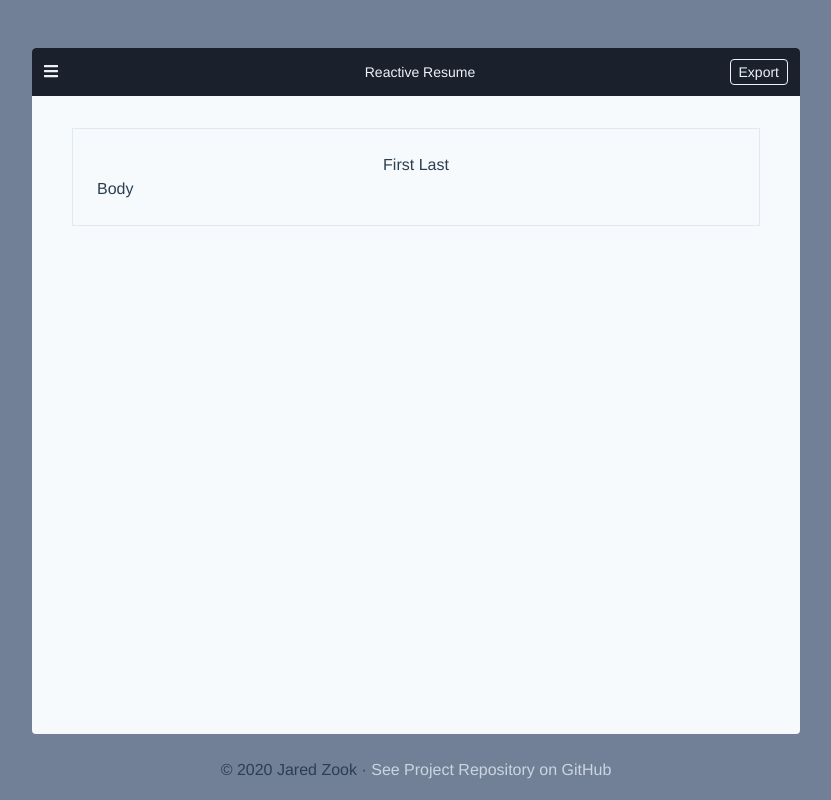
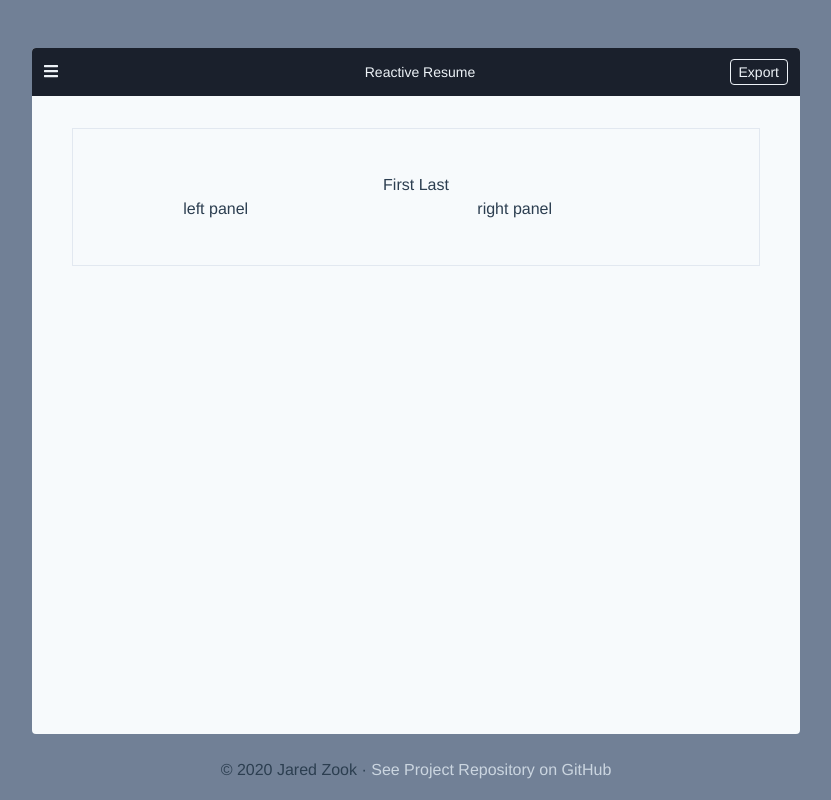
Before and after one commit to jtzook/generate-resume, a Vue app: page / in a window 1280 px wide. Shown: the whole page, without its empty margins (224-1055 px from the left). Built offline with nearby package versions, Linux system fonts and the light colour scheme.

Commit message:
vue 3 composition api working example!!

```diff
--- a/src/App.vue
+++ b/src/App.vue
@@ -15,6 +15,8 @@
 </template>
 
 <script>
+import { reactive, ref, provide } from "vue";
+
 import { library, dom } from "@fortawesome/fontawesome-svg-core";
 import { faCamera } from "@fortawesome/free-solid-svg-icons";
 
@@ -25,7 +27,17 @@ library.add(faCamera);
 dom.watch();
 
 export default {
-  name: "App",
+  setup() {
+    const resumeMode = reactive(ref("classic"));
+    const toggleResumeMode = () => {
+      resumeMode === "classic" ? "modern" : "classic";
+    };
+    provide(resumeMode);
+    return {
+      resumeMode,
+      toggleResumeMode,
+    };
+  },
   components: {
     Footer,
     ContentCard,
--- a/src/components/ContentCard.vue
+++ b/src/components/ContentCard.vue
@@ -1,9 +1,13 @@
 <template>
   <div class="flex-1 max-w-3xl bg-gray-100 mx-12 mt-12 mb-4 rounded overflow-auto">
-    <CardHeader />
+    <CardHeader @click="toggleResumeMode" />
     <div class="mx-6 md:mx-10  my-6 md:my-8">
-      <div class="p-4 md:p-6 border">
-        <SingleColumnResume v-show="state.mode === 'classic'" />
+      <div
+        @click="increment"
+        class="p-4 md:p-6 border"
+      >
+        <SingleColumnResume v-show="state.resumeMode === 'classic'" />
+        <MultiColumnResume v-show="state.resumeMode !== 'classic'" />
       </div>
     </div>
   </div>
@@ -11,24 +15,27 @@
 
 <script>
 import { reactive } from "vue";
-
 import CardHeader from "./CardHeader";
 import SingleColumnResume from "./resumes/SingleColumnResume";
+import MultiColumnResume from "./resumes/MultiColumnResume";
 
 export default {
+  setup() {
+    const state = reactive({
+      resumeMode: "modern",
+    });
+    const toggleResumeMode = () => {
+      state.resumeMode = state.resumeMode === "classic" ? "modern" : "classic";
+    };
+    return {
+      state,
+      toggleResumeMode,
+    };
+  },
   components: {
     CardHeader,
     SingleColumnResume,
-  },
-
-  setup() {
-    const state = reactive({
-      mode: "classic",
-    });
-
-    return {
-      state,
-    };
+    MultiColumnResume,
   },
 };
 </script>
--- a/src/components/resumes/MultiColumnResume.vue
+++ b/src/components/resumes/MultiColumnResume.vue
@@ -1,10 +1,12 @@
 <template>
-  <div class="p-4 md:p-5 border">
-    <div id="heading">First Last</div>
-    <div
-      id="body"
-      class="text-left"
-    >Body</div>
+  <div class="p-4 md:p-5">
+    <div class="resume-header">
+      <h1>First Last</h1>
+    </div>
+    <div class="resume-body">
+      <div class="left-panel">left panel</div>
+      <div class="right-panel">right panel</div>
+    </div>
   </div>
 </template>
 
@@ -12,5 +14,16 @@
 export default {};
 </script>
 
-<style scoped>
+<style lang="scss" scoped>
+.resume-body {
+  display: flex;
+
+  .left-panel {
+    flex: 1 0 33%;
+  }
+
+  .right-panel {
+    flex: 1 0 67%;
+  }
+}
 </style>
--- a/src/main.js
+++ b/src/main.js
@@ -1,8 +1,9 @@
 import { createApp } from "vue";
+import { library } from "@fortawesome/fontawesome-svg-core";
+import { faBars } from "@fortawesome/free-solid-svg-icons";
+
 import App from "./App.vue";
 import "./assets/tailwind.css";
-import { library } from "@fortawesome/fontawesome-svg-core";
-import { faBars } from "@fortawesome/free-solid-svg-icons";
 
 library.add(faBars);
 
```
